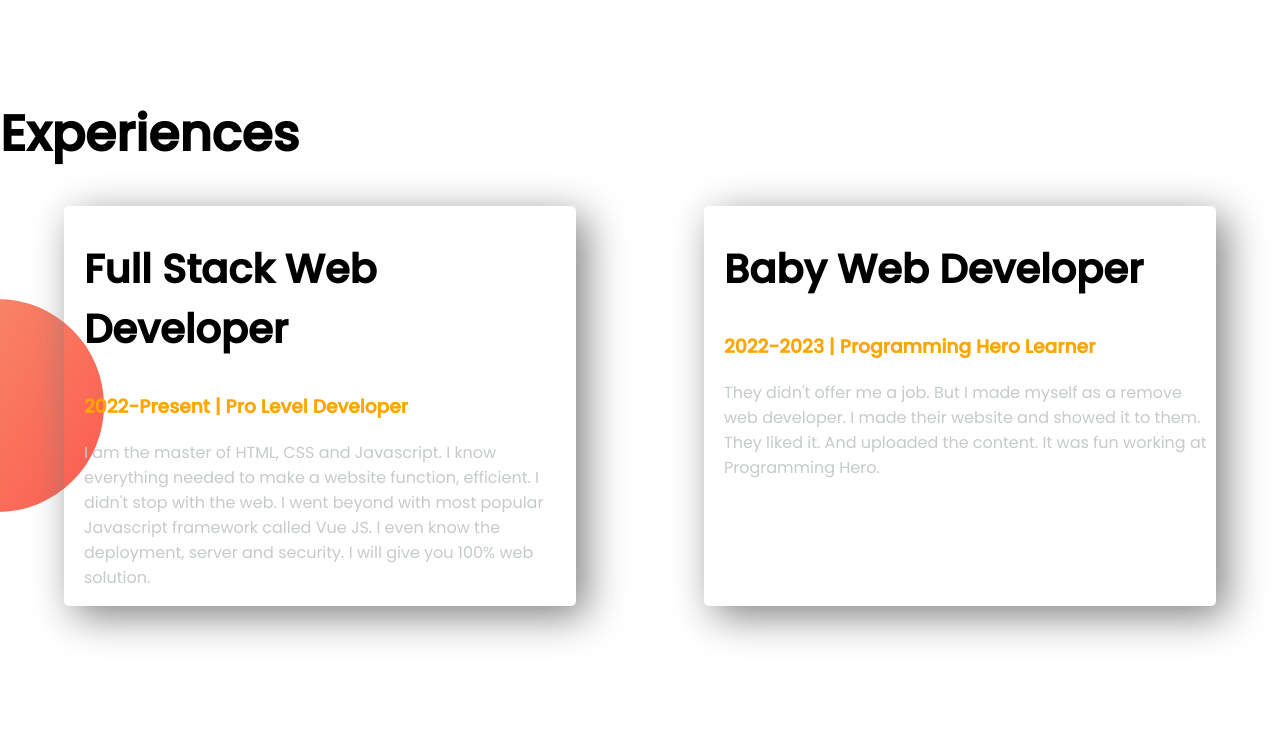
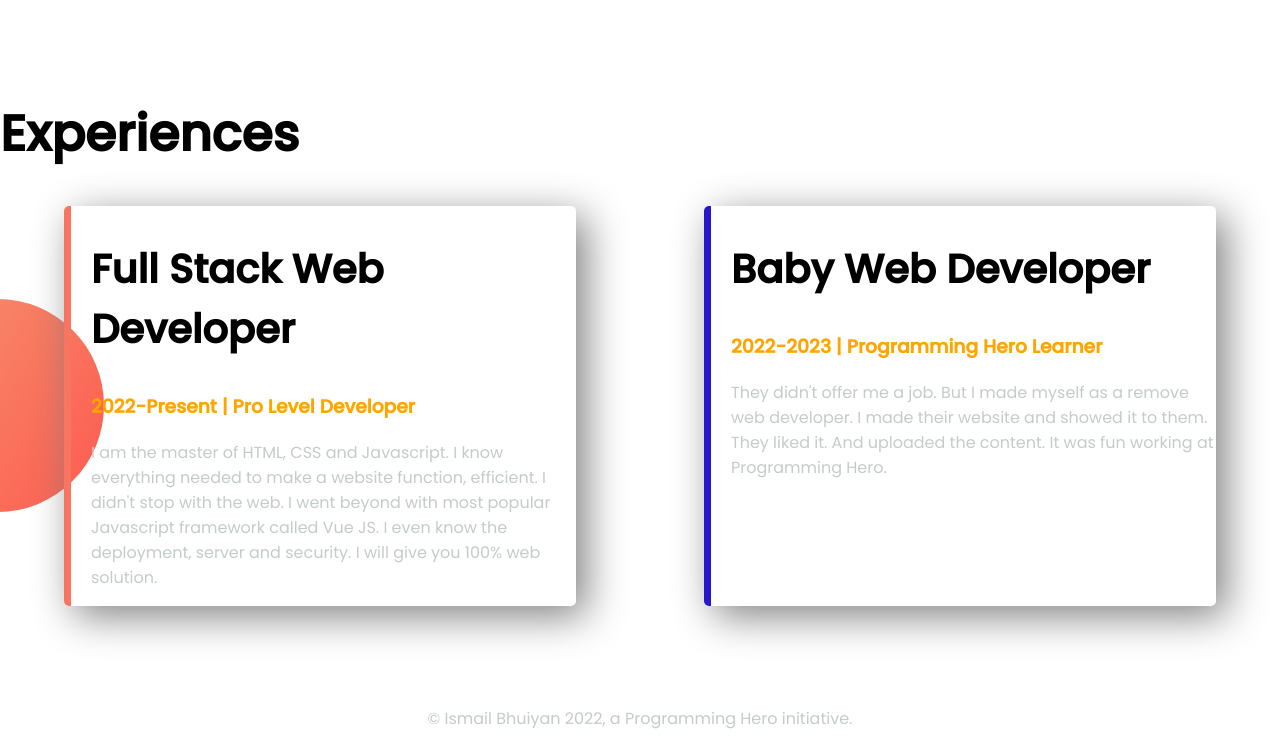
Before and after one commit to ismail360deg/developer-ismail, a plain HTML site: page index.html in a window 1280 px wide. Shown: the part 1017-1763 px from the top of the page. Before the commit the page ends 1723 px from the top, so only its background shows below. Drawn offline with Linux system fonts and the light colour scheme.

Commit message:
footer com

```diff
--- a/index.html
+++ b/index.html
@@ -51,14 +51,14 @@
     <h1>Experiences</h1>
     <section class="experious-area">
 
-        <div class="experoius-tem">
+        <div class="experoius-tem border1">
             <h2>Full Stack Web Developer</h2>
             <h3><span>2022-Present | Pro Level Developer</span></h3>
             <p>I am the master of HTML, CSS and Javascript. I know everything needed to make a website function,
                 efficient. I didn't stop with the web. I went beyond with most popular Javascript framework called Vue
                 JS. I even know the deployment, server and security. I will give you 100% web solution.</p>
         </div>
-        <div class="experoius-tem">
+        <div class="experoius-tem border2">
             <h2>Baby Web Developer</h2>
             <h3><span>2022-2023 | Programming Hero Learner</span></h3>
             <p>They didn't offer me a job. But I made myself as a remove web developer. I made their website and showed
@@ -69,4 +69,8 @@
 
 </body>
 
+<footer>
+    <p>© Ismail Bhuiyan 2022, a Programming Hero initiative.</p>
+</footer>
+
 </html>
--- a/style.css
+++ b/style.css
@@ -57,6 +57,15 @@ a {
     padding-left: 20px;
     border-radius: 5px;
     box-shadow: 10px 10px 40px gray;
+    border-left: 7px solid orange;
+}
+
+.border1 {
+    border-left: 7px solid #F8755F;
+}
+
+.border2 {
+    border-left: 7px solid rgb(38, 23, 202);
 }
 
 .experoius-tem h2 {
@@ -68,3 +77,8 @@ a {
     background-repeat: no-repeat;
     background-position: left;
 }
+
+footer p {
+    text-align: center;
+    margin-bottom: 15px;
+}
```
